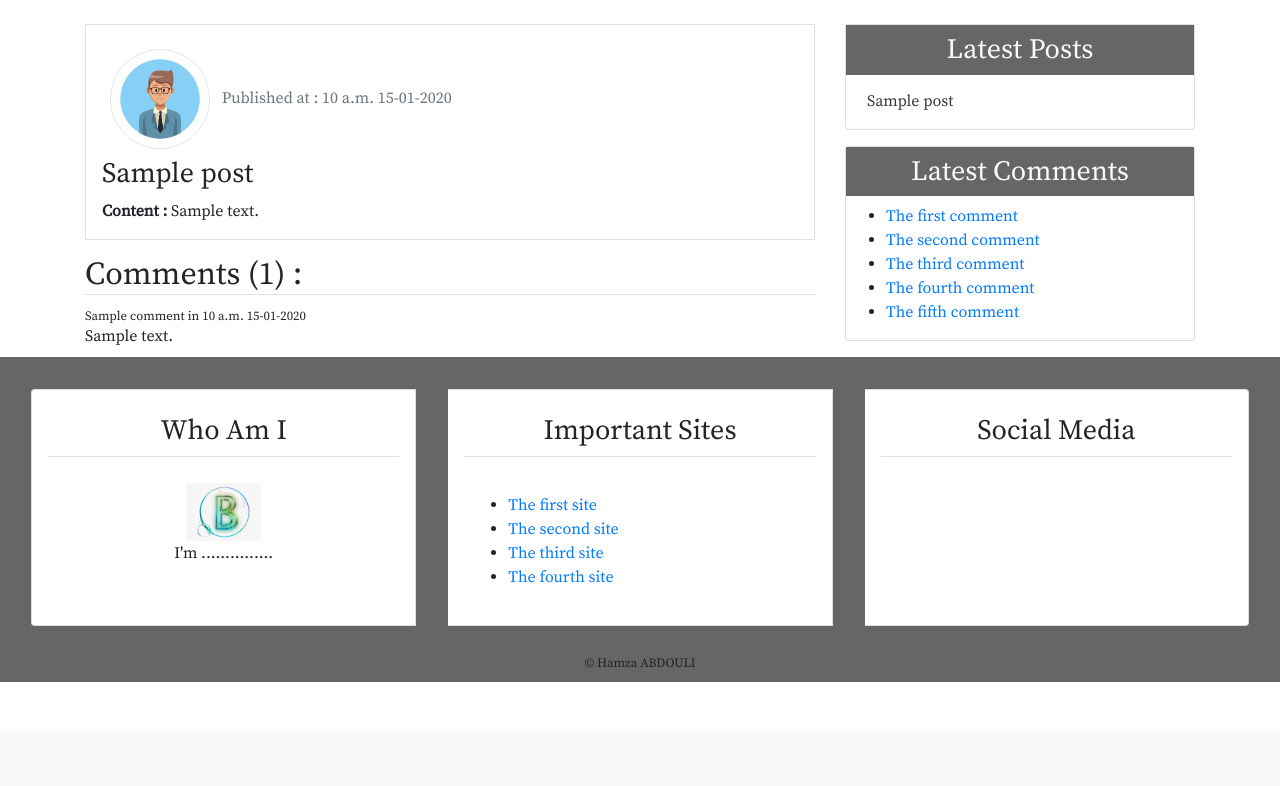
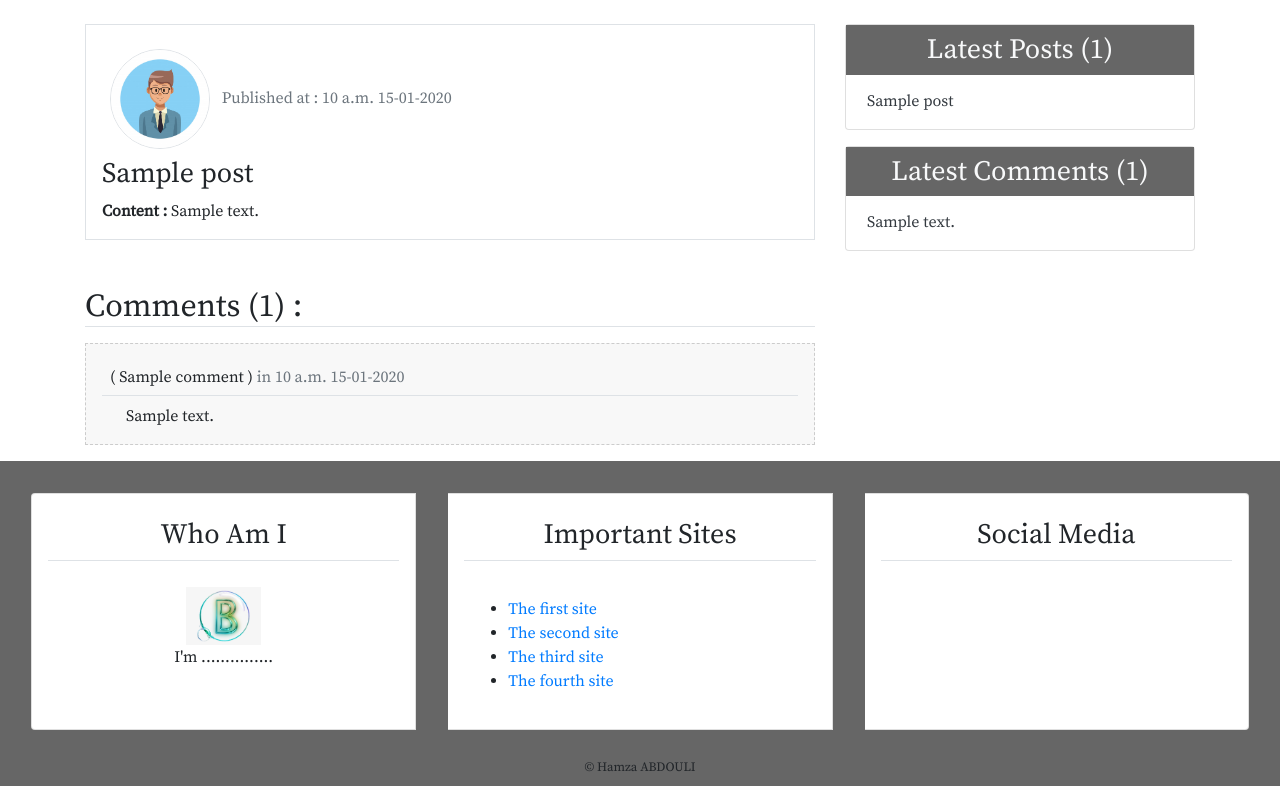
Before and after one commit to HamzaABDOULI/blog-django, a Django app: template src/blog/templates/blog/detail.html in a window 1280 px wide. Shown: the part 69-855 px from the top of the page. Before the commit the page ends 751 px from the top, so only its background shows below. Run offline with Django 3.2, Linux system fonts and the light colour scheme; the template is opened without the code that fills it: most values are stand-ins (such as "Sample title", 1, 10 or a date in 2020); some libraries are stand-ins or nearby versions.

```diff
--- a/src/blog/static/blog/css/main.css
+++ b/src/blog/static/blog/css/main.css
@@ -42,3 +42,11 @@ body {
     border-bottom: 0;
     padding-bottom: 0;
 }
+/* End Sidebar */
+
+/* Start Comment */
+.comment{
+    background-color: #f8f8f8;
+    border: 1px dashed #CCCCCC;
+}
+/* End Comment */
--- a/src/blog/templates/blog/base.html
+++ b/src/blog/templates/blog/base.html
@@ -83,19 +83,13 @@
                     <div class="col-md-4">
 
                         <div class="card mb-3">
-                            <h3 class="text-center bg-secondary text-light p-2">Latest Posts</h3>
+                            <h3 class="text-center bg-secondary text-light p-2">Latest Posts ({{posts.count}})</h3>
                             {% include 'blog/latest_posts.html' %}
                         </div>
 
                         <div class="card mb-3">
-                            <h3 class="text-center bg-secondary text-light p-2">Latest Comments</h3>
-                            <ul>
-                                <li><a href="#">The first comment</a></li>
-                                <li><a href="#">The second comment</a></li>
-                                <li><a href="#">The third comment</a></li>
-                                <li><a href="#">The fourth comment</a></li>
-                                <li><a href="#">The fifth comment</a></li>
-                            </ul>
+                            <h3 class="text-center bg-secondary text-light p-2">Latest Comments ({{comments.count}})</h3>
+                            {% include 'blog/latest_comments.html'%}
                         </div>
 
                     </div>
--- a/src/blog/templates/blog/detail.html
+++ b/src/blog/templates/blog/detail.html
@@ -11,19 +11,22 @@
         <strong>Content : </strong>{{post.content}}
     </div>
 
-    <div>
-        <h2 class="border-bottom" >Comments ({{comments.count}}) :</h2>
+
+        <h2 class="border-bottom mt-5 mb-3 " >Comments ({{comments.count}}) :</h2>
         {% if comments %}
             {% for comment in comments %}
-                <small>{{comment.name}} in {{comment.comment_date|date:'P d-m-Y'}}</small>
-                <h6>{{comment.body}}</h6>
+            <div class="mb-3 p-3 comment">
+                <h6 class="border-bottom p-2">( {{comment.name}} )
+                    <span class="text-secondary">in {{comment.comment_date|date:'P d-m-Y'}}</span></h6>
+                <p class="mb-0 ml-4 ">{{comment.body}}</p>
+            </div>
             {% endfor %}
         {% else %}
                 <div class="text-center mb-3 p-3 comment">
-                    <h4>No Comments</h4>
+                    <h4 class="mb-0">No Comments</h4>
                 </div>
         {% endif %}
 
-    </div>
+
 
 {% endblock content %}
--- /dev/null
+++ b/src/blog/templates/blog/latest_comments.html
@@ -0,0 +1,17 @@
+<ul class="list-group-flush latest-comment">
+
+    {% for comment in comments %}
+       <li class="list-group-item latest-comment-item">
+            <a class="text-dark" href="{% url 'detail' comment.post.id %}">
+                <!--{% if comment.body|length > 40 %}
+                     {{comment.body|slice:'45'}} ..
+                {% else %}-->
+                     {{comment.body}}
+                <!--{% endif %}-->
+            </a>
+        </li>
+    {% empty %}
+    <li class="list-group-item latest-comment-item">No Comment !!!</li>
+    {% endfor %}
+
+</ul>
--- a/src/blog/templates/blog/latest_posts.html
+++ b/src/blog/templates/blog/latest_posts.html
@@ -4,6 +4,7 @@
             <li class="list-group-item latest-post-item" >
                 <a class="text-dark" href="{% url 'detail' post.id %}">{{ post.title }}</a>
             </li>
-
+    {% empty %}
+    <li class="list-group-item latest-post-item">No Post !!!</li>
     {% endfor %}
 </ul>
```
